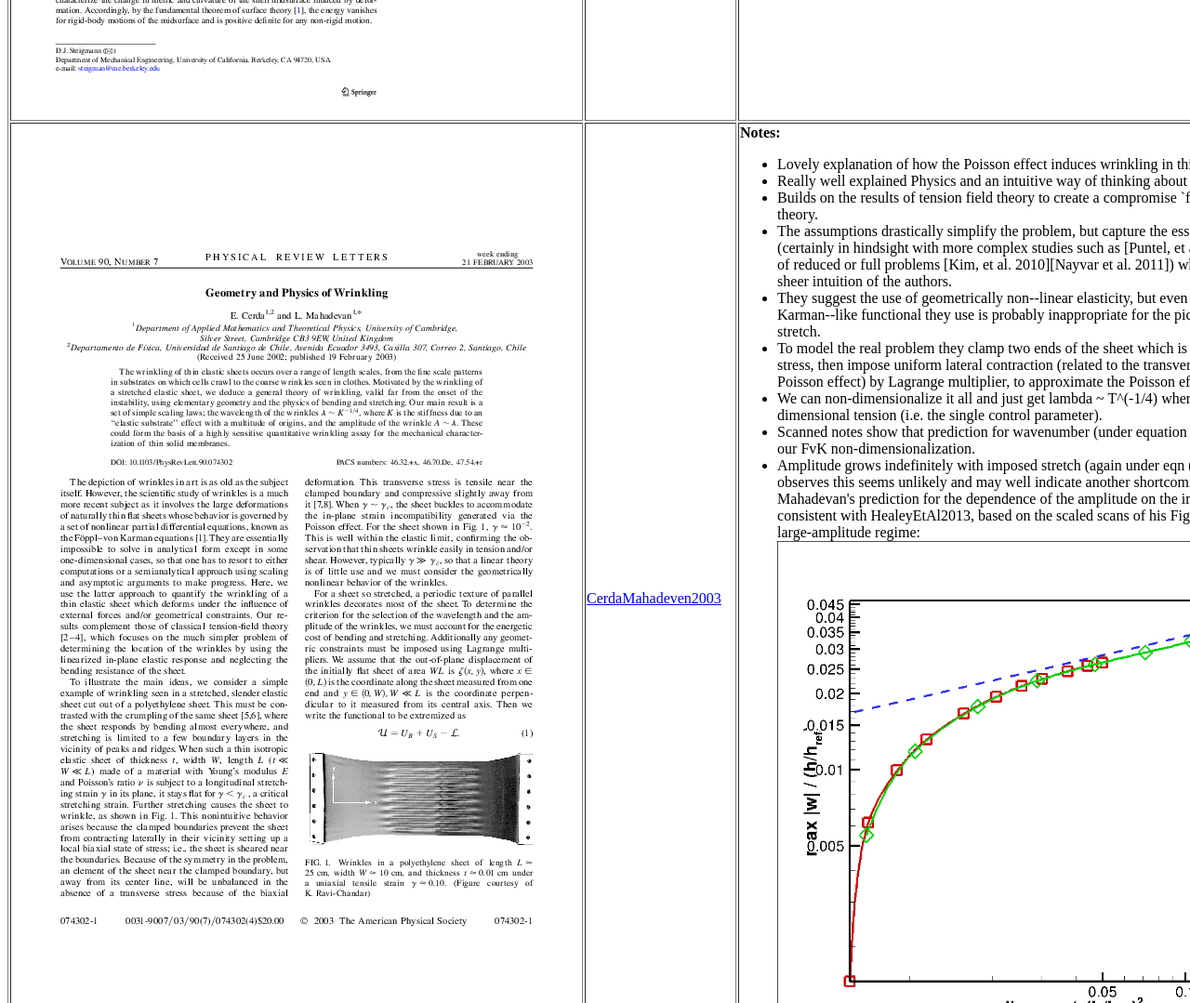
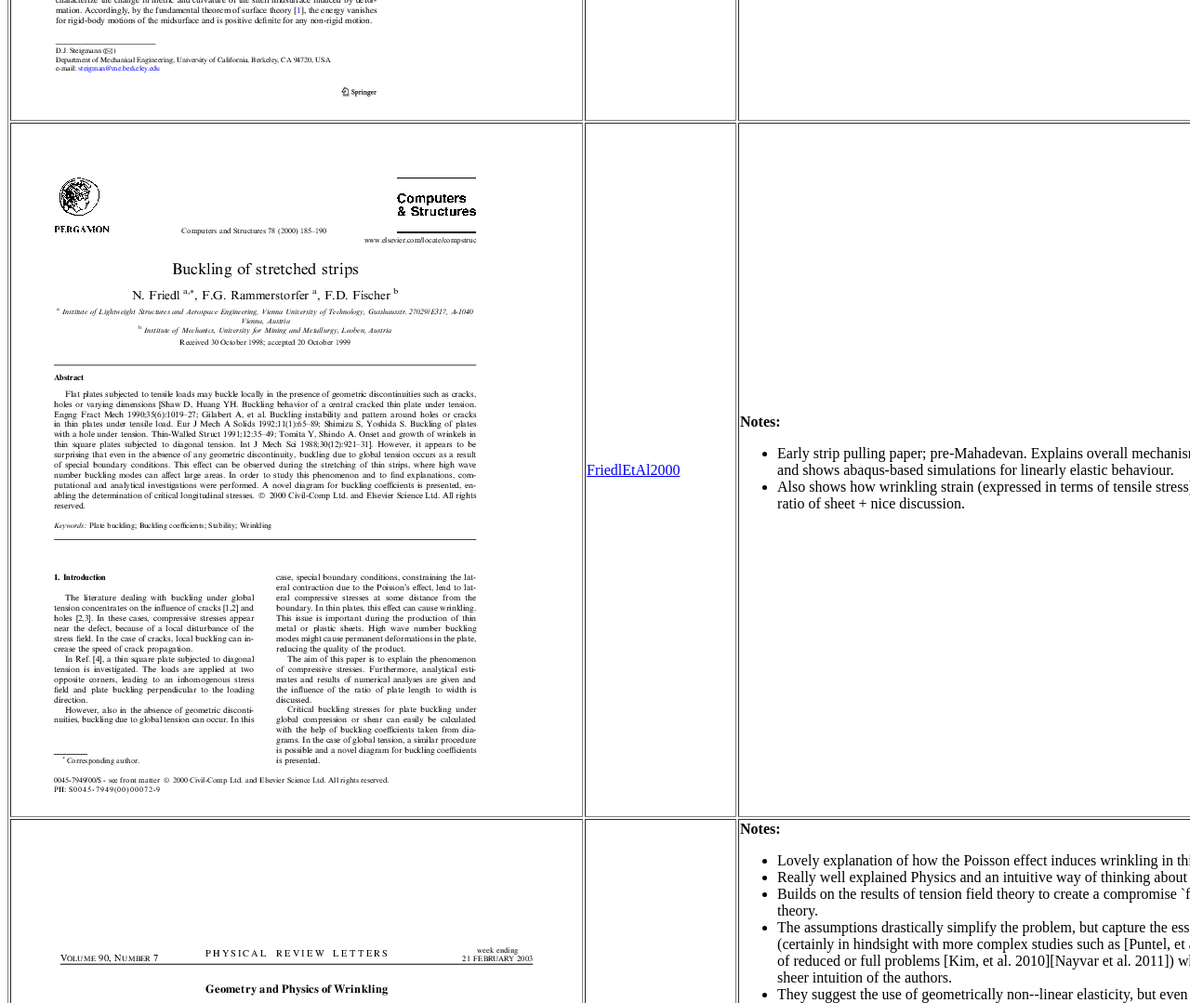
Before and after one commit to MatthiasHeilManchester/FvK, a plain HTML site: page index.html in a window 1280 px wide. Shown: the part 8160-9239 px from the top of the page at 93% size. Drawn offline with Linux system fonts and the light colour scheme.

Commit message:
Added FriedlEtAl2000

```diff
--- a/index.html
+++ b/index.html
@@ -425,6 +425,32 @@ the Koiter model and an extension to finite midsurface strains.
 </tr>
 <!-- ========END Steigmann2013b ============================================ -->
 
+<!-- ========START FriedlEtAl2000 ============================================ -->
+<tr>
+<td>
+<img src="FriedlEtAl2000.png">
+</td>
+<td>
+<a href="FriedlEtAl2000.pdf">FriedlEtAl2000</a>
+</td>
+<td>
+<b>Notes:</b>
+<ul>
+<li> Early strip pulling paper; pre-Mahadevan. Explains overall
+mechanism for wrinkling nicely and shows abaqus-based simulations
+for linearly elastic behaviour.
+<li> Also shows how wrinkling strain (expressed in terms of
+tensile stress) depends on aspect ratio of sheet + nice discussion.
+</ul>
+<!--     ........UNCOMMENT THIS TO ADD SCANNED NOTES......... -->
+<!--
+<b>Scanned Notes:</b> <a href="FriedlEtAl2000_notes.pdf">FriedlEtAl2000_notes.pdf</a>
+-->
+<!--     ........END UNCOMMENT THIS TO ADD SCANNED NOTES..... -->
+</td>
+</tr>
+<!-- ========END FriedlEtAl2000 ============================================ -->
+
 
 <!-- ========START CerdaMahadeven2003 ============================================ -->
 <tr>
```
Also changed, not shown: FriedlEtAl2000.png (added), 1 other file.
